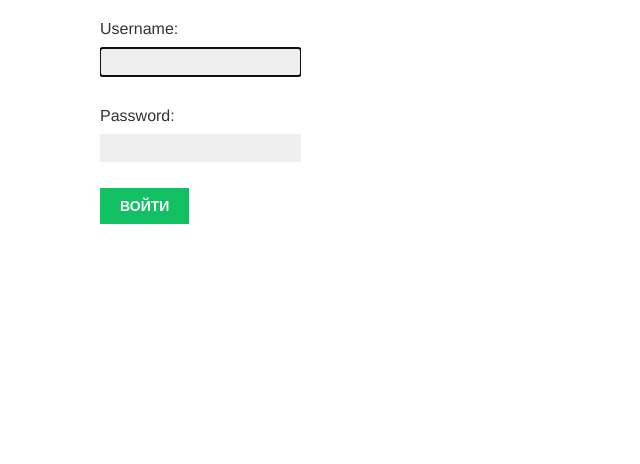
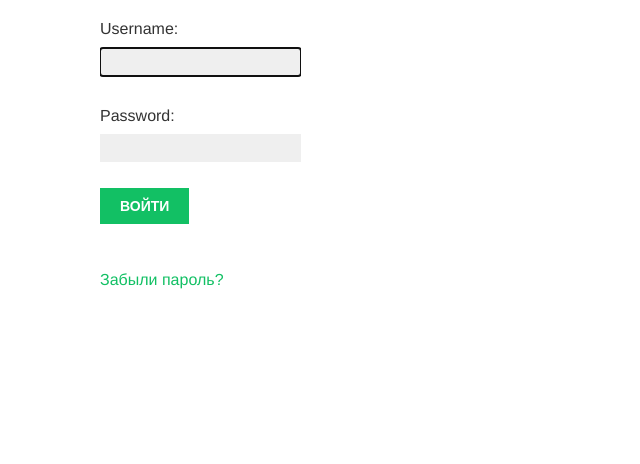
Before and after one commit to oleg425top/BookSocialSite, a Django app: page /account/login/ in a window 1280 px wide. Shown: the part 201-665 px from the top of the page, without its empty margins (0-640 px from the left). Run offline with Django 5.2, Linux system fonts and the light colour scheme; parts of the project's set-up code (start-up, migrations or seed data) failed here and were passed over; some web fonts are replaced.

Commit message:
1. Добавил кнопку сброса пароля при входе

```diff
--- a/account/templates/account/registration/login.html
+++ b/account/templates/account/registration/login.html
@@ -17,5 +17,10 @@
     <input type="hidden" name="next" value="{{ next }}" />
     <p><input type="submit" value="Войти"></p>
     </form>
+       <p>
+      <a href="{% url 'password_reset' %}">
+        Забыли пароль?
+      </a>
+    </p>
   </div>
 {% endblock %}
```
